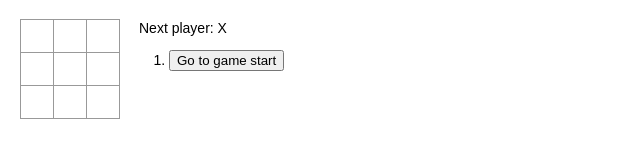
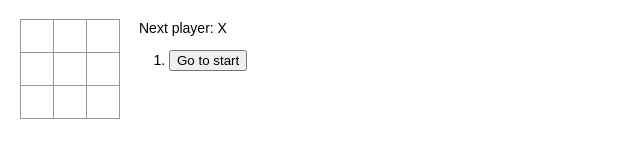
Before and after one commit to c-hagi/sample, a React (Create React App) app: page / in a window 1280 px wide. Shown: the top 160 px of the page, without its empty margins (0-640 px from the left). Built offline with nearby package versions, Linux system fonts and the light colour scheme.

Commit message:
[Update]:座標が右に表示される
*game.tsx
*ISquare.ts

【課題】
履歴内のそれぞれの着手の位置を (col, row) というフォーマットで表示する。

```diff
--- a/src/components/ISquare.ts
+++ b/src/components/ISquare.ts
@@ -1,4 +1,6 @@
 export type ISquare = 'X' | 'O' | null;
 export interface History {
-  squares: ISquare[];
+  squares: ISquare[],
+  col: number,
+  row: number
 }
--- a/src/components/game.tsx
+++ b/src/components/game.tsx
@@ -3,17 +3,24 @@ import '../index';
 import Board  from './Board';
 import calculateWinner from './calculateWinner'
 import { History } from './ISquare'
+import Square from './square';
 
 interface GameState {
   history: History[];
   stepNumber: number;
   xIsNext: boolean;
 }
-export default class Game extends React.Component<{}, GameState> {
-  constructor(props: {}) {
+
+class Game extends React.Component<{}, GameState> {
+  constructor(props:GameState) {
     super(props);
+
     this.state = {
-      history: [{ squares: Array(9).fill(null) }],
+      history: [{
+         squares: Array(9).fill(null),
+         col: 0,
+         row: 0,
+      }],
       stepNumber: 0,
       xIsNext: true,
     };
@@ -27,7 +34,11 @@ export default class Game extends React.Component<{}, GameState> {
     }
     squares[i] = this.state.xIsNext ? "X" : "O";
     this.setState({
-      history: history.concat([{ squares: squares }]),
+      history: history.concat([{
+        squares: squares,
+        col: (i % 3) + 1,
+        row: Math.floor(i / 3) + 1
+      }]),
       stepNumber: history.length,
       xIsNext: !this.state.xIsNext,
     });
@@ -42,11 +53,14 @@ export default class Game extends React.Component<{}, GameState> {
     const history = this.state.history;
     const current = history[this.state.stepNumber];
     const winner = calculateWinner(current.squares);
+
     const moves = history.map((step, move) => {
-      const desc = move ? "Go to move #" + move : "Go to game start";
-      return (
+      const decs = move ?
+      `Go to move #${move}（col: ${step.col}, row: ${step.row}）`:
+      `Go to start`;
+  return (
         <li key={move}>
-          <button onClick={() => this.jumpTo(move)}>{desc}</button>
+          <button onClick={() => this.jumpTo(move)}>{decs}</button>
         </li>
       );
     });
@@ -72,3 +86,4 @@ export default class Game extends React.Component<{}, GameState> {
     );
   }
 }
+  export default Game;
```
